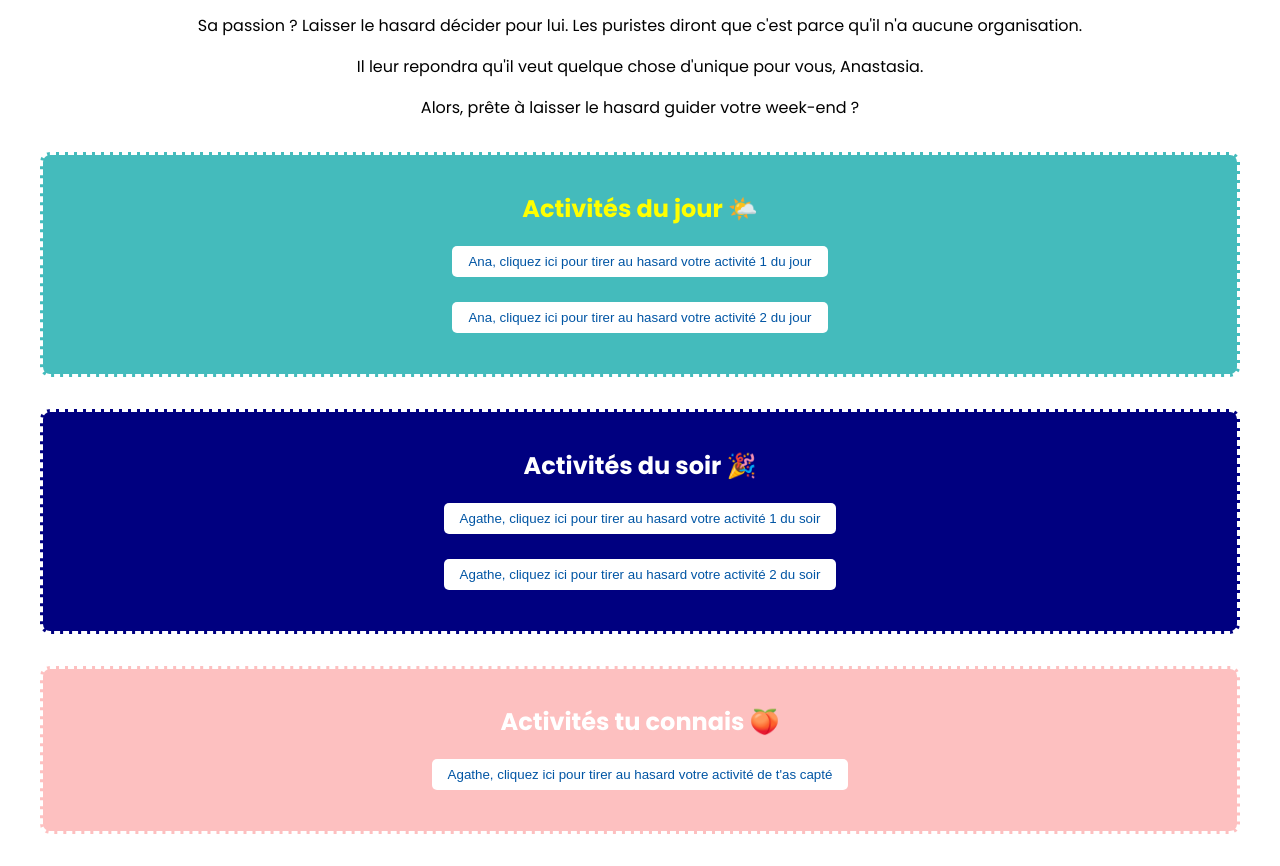
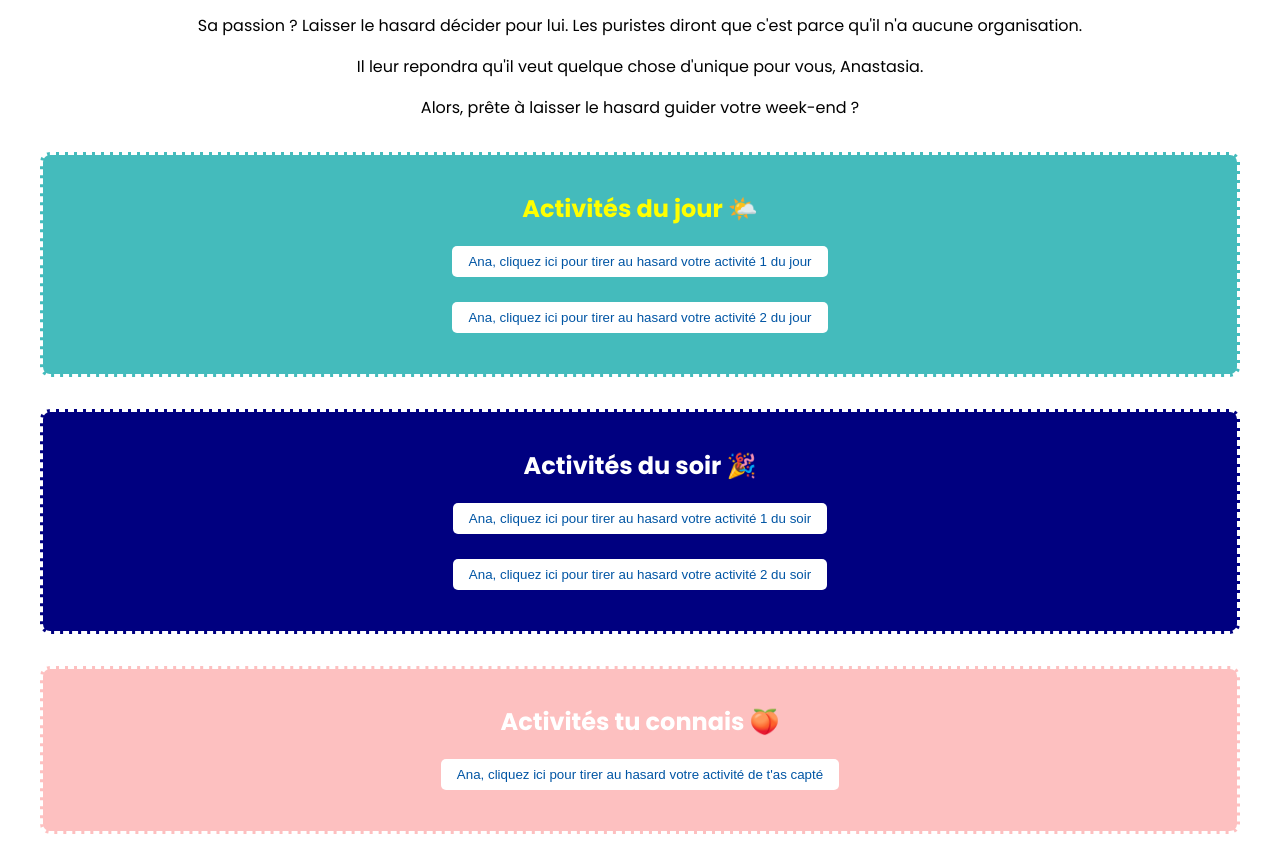
Before and after one commit to hilairebesse/hilairebesse.github.io, a plain HTML site: page index.html in a window 1280 px wide. Shown: the part 119-985 px from the top of the page. Drawn offline with Linux system fonts and the light colour scheme.

Commit message:
Update index.html

```diff
--- a/index.html
+++ b/index.html
@@ -29,15 +29,15 @@
 
         <section class="category" id="soir">
             <h2 style="color:#fff">Activités du soir 🎉</h2>
-            <button onclick="chooseActivity('soir')">Agathe, cliquez ici pour tirer au hasard votre activité 1 du soir</button>
+            <button onclick="chooseActivity('soir')">Ana, cliquez ici pour tirer au hasard votre activité 1 du soir</button>
             <p id="activitySoir"></p>
-            <button onclick="chooseActivity('soir2')">Agathe, cliquez ici pour tirer au hasard votre activité 2 du soir</button>
+            <button onclick="chooseActivity('soir2')">Ana, cliquez ici pour tirer au hasard votre activité 2 du soir</button>
             <p id="activitySoir2"></p>
         </section>
 
         <section class="category" id="tmtc">
             <h2 style="color:#fff">Activités tu connais 🍑</h2>
-            <button onclick="chooseActivity('tmtc')">Agathe, cliquez ici pour tirer au hasard votre activité de t'as capté</button>
+            <button onclick="chooseActivity('tmtc')">Ana, cliquez ici pour tirer au hasard votre activité de t'as capté</button>
             <p id="activitytmtc"></p>
         </section>
     </main>
@@ -242,7 +242,7 @@ const activitiesTmtc = [
     "Nuit d'amour endiablée, le premier qui dort est un pd",
     "Sexe & Cheese - Manger du fromage en faisant l'amour. Sans gluten possible.",
     "Rien du tout frère - Hilaire dort sur le canap",
-    "Agathe décide absolument de tout - Hilaire n'a aucun droit t'es fou"
+    "Ana décide absolument de tout - Hilaire n'a aucun droit t'es fou"
 ];
 
 let chosenActivitiesJour = [];
```
